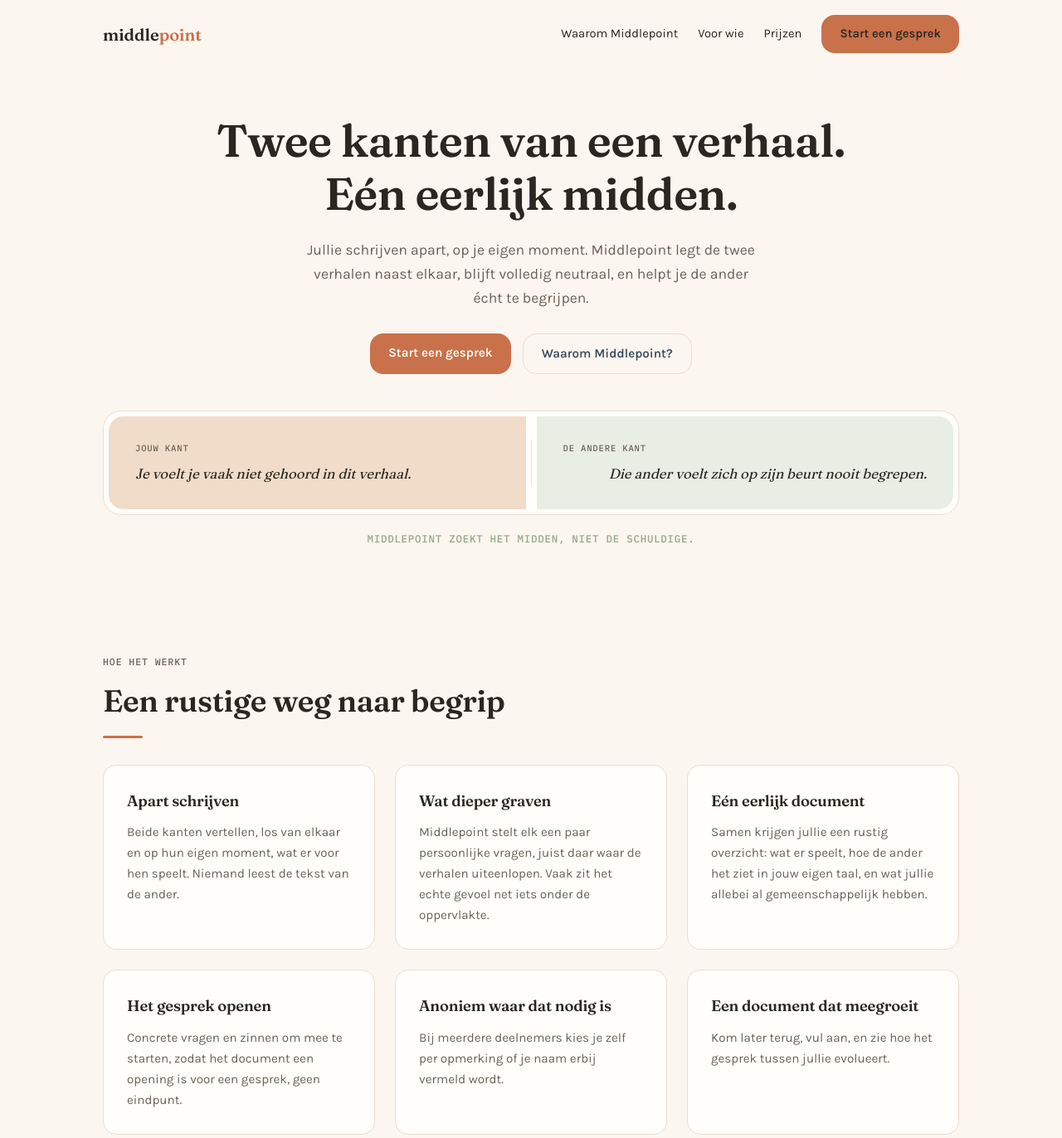
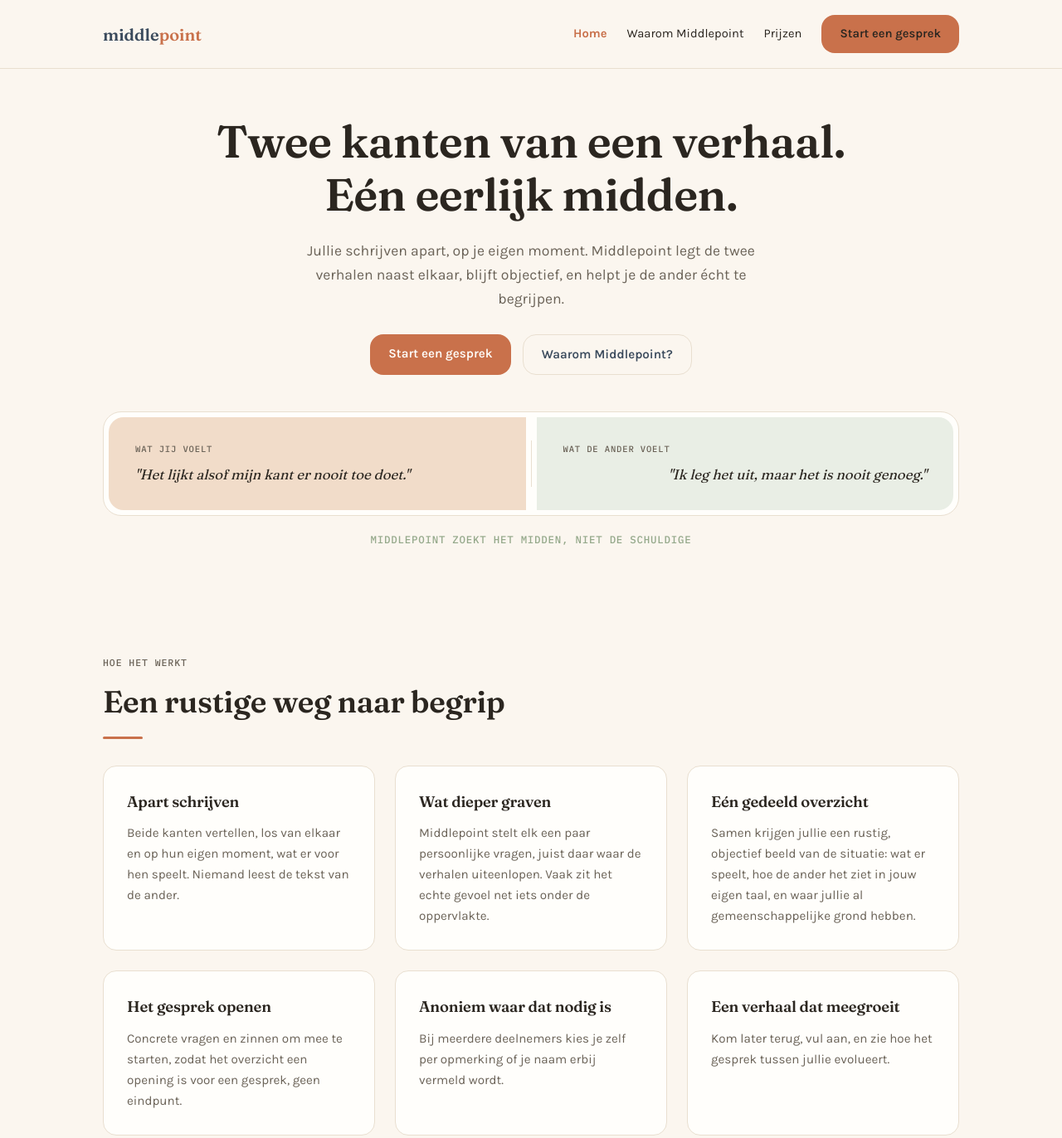
Before and after one commit to emiledelanghe2-lgtm/Middlepoint, a website: page public/index.html in a window 1280 px wide. Shown: the top 1372 px of the page at 83% size. Drawn offline with Linux system fonts and the light colour scheme.

Commit message:
Update index.html

```diff
--- a/public/index.html
+++ b/public/index.html
@@ -8,19 +8,21 @@
 </head>
 <body>
 
+<header class="nav-bar">
 <nav class="nav">
-  <div class="brand">middle<span>point</span></div>
+  <a href="/" class="brand">middle<span>point</span></a>
   <div class="nav-links">
+    <a href="/" class="current">Home</a>
     <a href="/why.html">Waarom Middlepoint</a>
-    <a href="#voor-wie">Voor wie</a>
     <a href="/pricing.html">Prijzen</a>
     <a href="/new.html" class="btn">Start een gesprek</a>
   </div>
 </nav>
+</header>
 
 <section class="hero">
   <h1>Twee kanten van een verhaal.<br>Eén eerlijk midden.</h1>
-  <p class="sub">Jullie schrijven apart, op je eigen moment. Middlepoint legt de twee verhalen naast elkaar, blijft volledig neutraal, en helpt je de ander écht te begrijpen.</p>
+  <p class="sub">Jullie schrijven apart, op je eigen moment. Middlepoint legt de twee verhalen naast elkaar, blijft objectief, en helpt je de ander écht te begrijpen.</p>
   <div class="hero-actions">
     <a href="/new.html" class="btn clay">Start een gesprek</a>
     <a href="/why.html" class="btn outline">Waarom Middlepoint?</a>
@@ -28,16 +30,16 @@
 
   <div class="balance">
     <div class="side left">
-      <div class="who">Jouw kant</div>
-      <p>Je voelt je vaak niet gehoord in dit verhaal.</p>
+      <div class="who">Wat jij voelt</div>
+      <p>"Het lijkt alsof mijn kant er nooit toe doet."</p>
     </div>
     <div class="divider"></div>
     <div class="side right">
-      <div class="who">De andere kant</div>
-      <p>Die ander voelt zich op zijn beurt nooit begrepen.</p>
+      <div class="who">Wat de ander voelt</div>
+      <p>"Ik leg het uit, maar het is nooit genoeg."</p>
     </div>
   </div>
-  <div class="balance-result">Middlepoint zoekt het midden, niet de schuldige.</div>
+  <div class="balance-result">Middlepoint zoekt het midden, niet de schuldige</div>
 </section>
 
 <section class="section" id="hoe-werkt-het">
@@ -55,19 +57,19 @@
       <p>Middlepoint stelt elk een paar persoonlijke vragen, juist daar waar de verhalen uiteenlopen. Vaak zit het echte gevoel net iets onder de oppervlakte.</p>
     </div>
     <div class="card">
-      <h3>Eén eerlijk document</h3>
-      <p>Samen krijgen jullie een rustig overzicht: wat er speelt, hoe de ander het ziet in jouw eigen taal, en wat jullie allebei al gemeenschappelijk hebben.</p>
+      <h3>Eén gedeeld overzicht</h3>
+      <p>Samen krijgen jullie een rustig, objectief beeld van de situatie: wat er speelt, hoe de ander het ziet in jouw eigen taal, en waar jullie al gemeenschappelijke grond hebben.</p>
     </div>
     <div class="card">
       <h3>Het gesprek openen</h3>
-      <p>Concrete vragen en zinnen om mee te starten, zodat het document een opening is voor een gesprek, geen eindpunt.</p>
+      <p>Concrete vragen en zinnen om mee te starten, zodat het overzicht een opening is voor een gesprek, geen eindpunt.</p>
     </div>
     <div class="card">
       <h3>Anoniem waar dat nodig is</h3>
       <p>Bij meerdere deelnemers kies je zelf per opmerking of je naam erbij vermeld wordt.</p>
     </div>
     <div class="card">
-      <h3>Een document dat meegroeit</h3>
+      <h3>Een verhaal dat meegroeit</h3>
       <p>Kom later terug, vul aan, en zie hoe het gesprek tussen jullie evolueert.</p>
     </div>
   </div>
@@ -104,13 +106,13 @@
   <div class="audience-panel" id="buren">
     <div class="card"><span class="icon">⌑</span>
       <div><h3>Buren</h3>
-      <p>Overlast, grenzen, gewoontes die botsen. Een rustig, neutraal document werkt vaak beter dan een boze brief in de bus.</p></div>
+      <p>Overlast, grenzen, gewoontes die botsen. Een rustig, objectief overzicht werkt vaak beter dan een boze brief in de bus.</p></div>
     </div>
   </div>
   <div class="audience-panel" id="werk">
     <div class="card"><span class="icon">▣</span>
       <div><h3>Werk &amp; HR</h3>
-      <p>Een HR-medewerker kan als organisator een gesprek opstarten tussen twee collega's, de vragenlijsten doorsturen, en het document gebruiken als objectieve basis voor een gesprek.</p></div>
+      <p>Een HR-medewerker kan als organisator een gesprek opstarten tussen twee collega's, de vragenlijsten doorsturen, en het overzicht gebruiken als objectieve basis voor een gesprek.</p></div>
     </div>
   </div>
   <div class="audience-panel" id="school">
@@ -136,9 +138,9 @@
 <section class="section">
   <div class="section-head">
     <span class="label">Ons doel</span>
-    <h2>Begrip vóór gelijk hebben</h2>
+    <h2>Een realistisch beeld, geen partij kiezen</h2>
   </div>
-  <p style="max-width:640px;color:var(--ink-soft)">Wij geloven dat de meeste conflicten niet ontstaan omdat iemand liegt, maar omdat niemand de tijd of de rust neemt om écht te luisteren. Middlepoint kiest nooit een kant. We leggen beide verhalen naast elkaar, met zorg en zonder oordeel, zodat er weer ruimte komt voor een gesprek in plaats van een welles-nietes.</p>
+  <p style="max-width:640px;color:var(--ink-soft)">De meeste conflicten ontstaan niet omdat iemand liegt, maar omdat niemand meer de rust neemt om écht te luisteren. Middlepoint blijft objectief en bouwt een zo realistisch mogelijk beeld van de situatie, op basis van wat beide kanten vertellen. Soms heb je gewoon iemand nodig die je helpt om het perspectief van de ander echt te begrijpen, zonder dat er meteen een oordeel aan vasthangt.</p>
 </section>
 
 <section class="section" style="text-align:center">
@@ -146,8 +148,8 @@
 </section>
 
 <footer class="footer">
-  <p style="margin:0 0 8px">middlepoint, gemaakt om gesprekken te openen, niet om te oordelen.</p>
-  <p style="margin:0;font-size:.82rem">Vragen of feedback? <a href="mailto:hello@middlepoint.net">hello@middlepoint.net</a></p>
+  <p style="margin:0 0 8px;font-size:1rem;color:var(--ink)">Eén plek om elkaar weer te verstaan.</p>
+  <p style="margin:0;font-size:.82rem">Vragen of feedback? <a href="mailto:hello@middlepoint.net">hello@middlepoint.net</a> · <a href="/find-link.html">Link verloren?</a></p>
 </footer>
 
 <script src="/tabs.js"></script>
```
